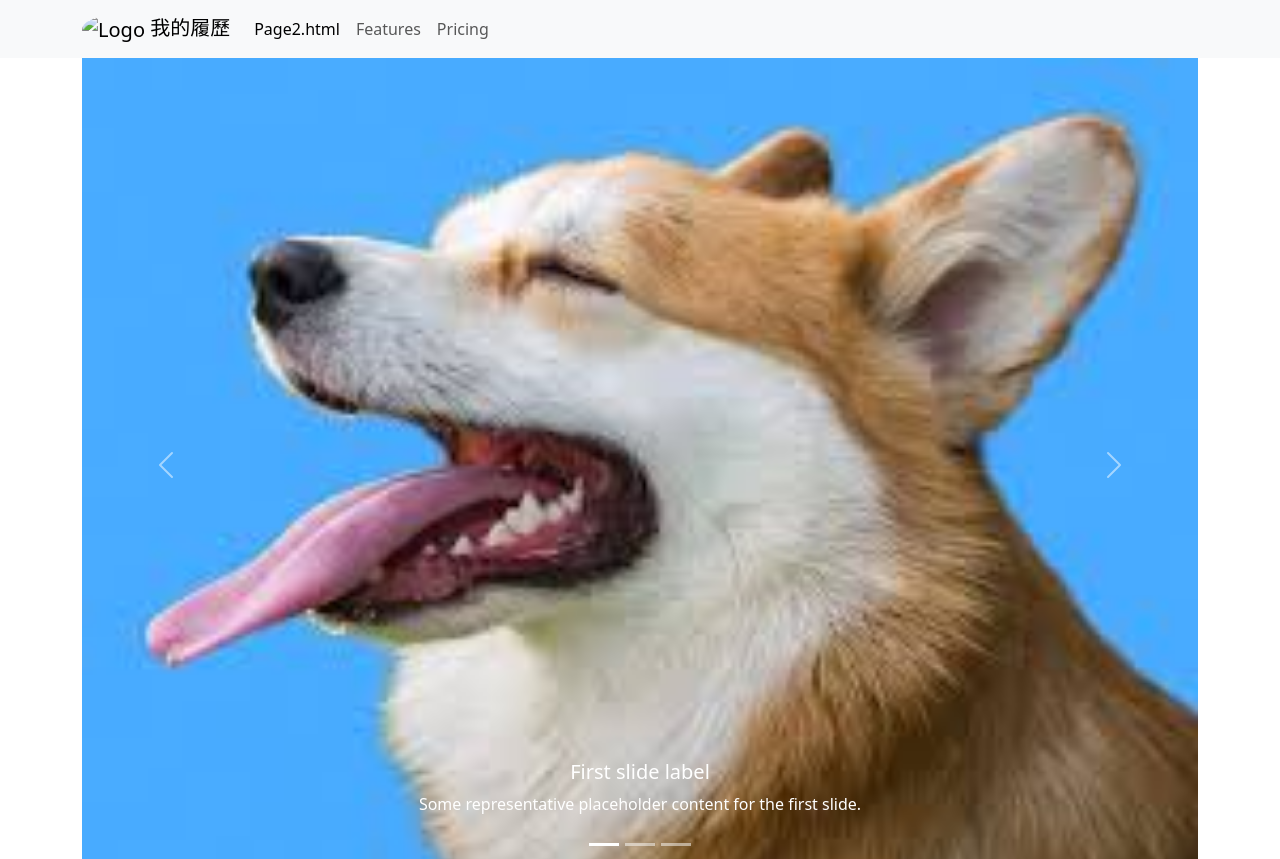
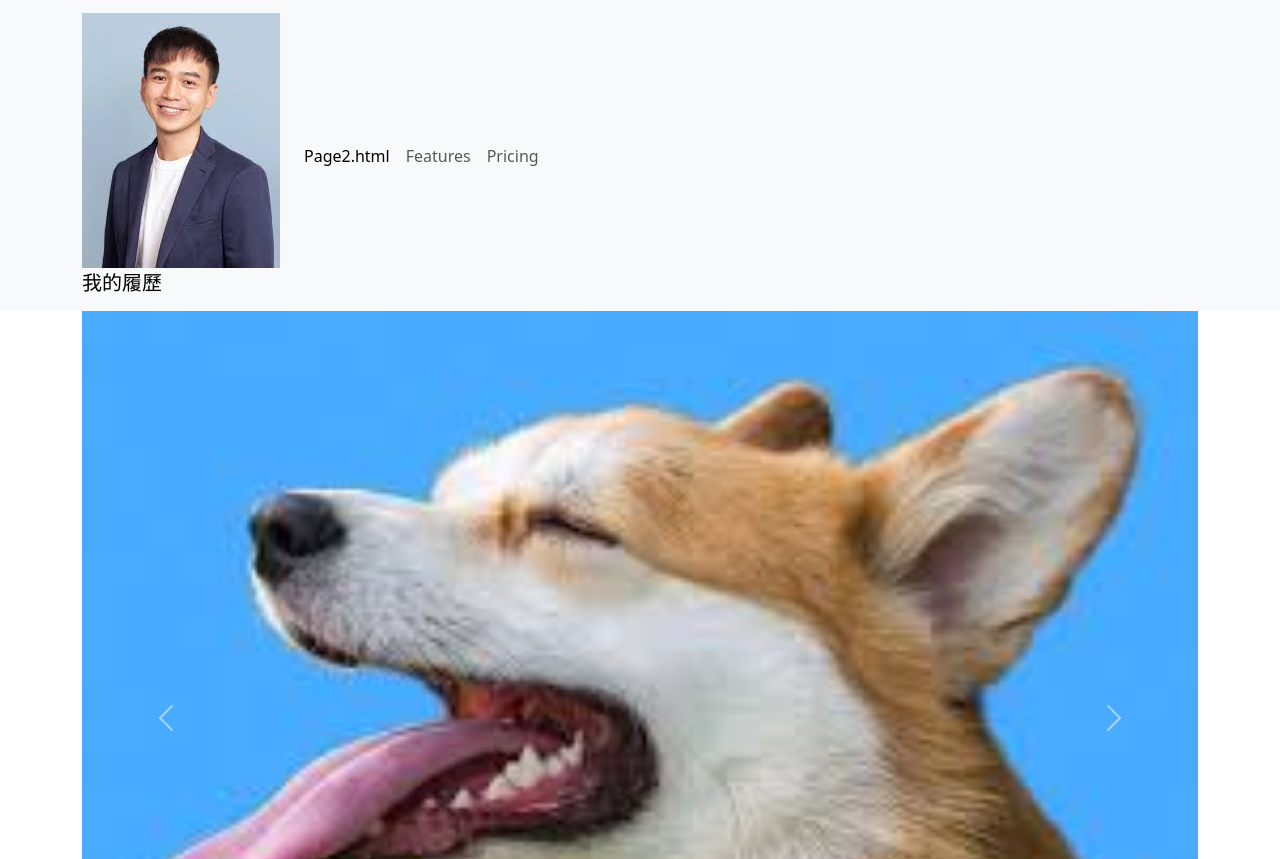
Before and after one commit to titanlee0175-lgtm/rest, a plain HTML site: page index4.html in a window 1280 px wide. Shown: the top 859 px of the page. Drawn offline with nearby package versions, Linux system fonts and the light colour scheme.

Commit message:
Update index4.html

```diff
--- a/index4.html
+++ b/index4.html
@@ -48,7 +48,7 @@
         <div class="container">
 
         <a class="navbar-brand" href="page1.html">
-          <img src="images/man.jpg h=140&q=60&m=6&f=jpg&u=t" alt="Logo" height="24" class="rounded-circle">
+          <img src="images/man.jpg" class="d-block w-100" alt="the second photo">
           我的履歷
         </a>
 
```
